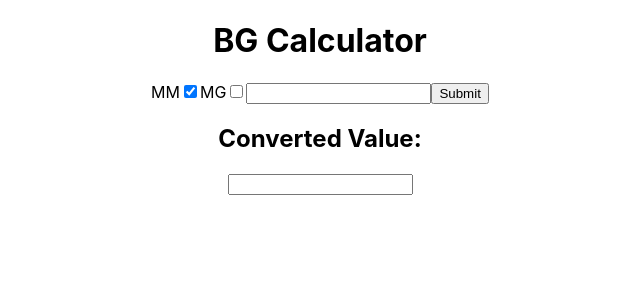
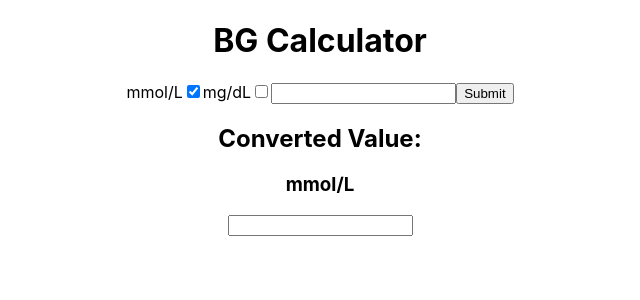
Before and after one commit to AlecCodes/ReactBGCalculator, a React (Create React App) app: page / in a window 1280 px wide. Shown: the top 300 px of the page, without its empty margins (320-960 px from the left). Built offline with nearby package versions, Linux system fonts and the light colour scheme.

Commit message:
check boxes change unit conversion text. really this time

```diff
--- a/src/App.js
+++ b/src/App.js
@@ -1,6 +1,5 @@
-import logo from './logo.svg';
 import './App.css';
-import {useState} from 'react';
+import {useState, useEffect} from 'react';
 import {getMGPerdL, getMMOLPerLiter} from './conversions'
 
 //Only after changing buttons does the submit button use the proper calcualtion. Maybe we don't use a form?
@@ -10,6 +9,7 @@ function App() {
 
   const [mmButtonState, setMMButtonState] = useState(true)
   const [mgButtonState, setMGButtonState] = useState(false)
+  const [unitConversionState, setUnitConversionState] = useState('mmol/L')
 
   ///////////////////////////////////
   //EVENT HANDLERS
@@ -18,24 +18,31 @@ function App() {
   function mmClickHandler(){
     setMMButtonState(true)
     setMGButtonState(false)
+    setUnitConversionState('mmol/L')
   }
 
   function mgClickHandler(){
     setMGButtonState(true)
     setMMButtonState(false)
+    setUnitConversionState('mg/dL')
+  }
 
-  }
+  ///////////////////////////////////
+  //UseEffect Hooks
+  ///////////////////////////////////
+
+
 
   return (
     <div className="App">
       <h1>BG Calculator</h1>
       <div className="formContainer">
         <form>
-          MM<input type="checkbox"
+          mmol/L<input type="checkbox"
           onChange={mmClickHandler}
           checked = {mmButtonState}
           />
-          MG<input type="checkbox"
+          mg/dL<input type="checkbox"
           onChange={mgClickHandler}
           checked = {mgButtonState}
           />
@@ -47,7 +54,7 @@ function App() {
       <div className="resultsContainer">
         <div>
           <h2>Converted Value:</h2>
-          <h3></h3>
+          <h3>{unitConversionState}</h3>
           <input type="text"></input>
         </div>
       </div>
```
